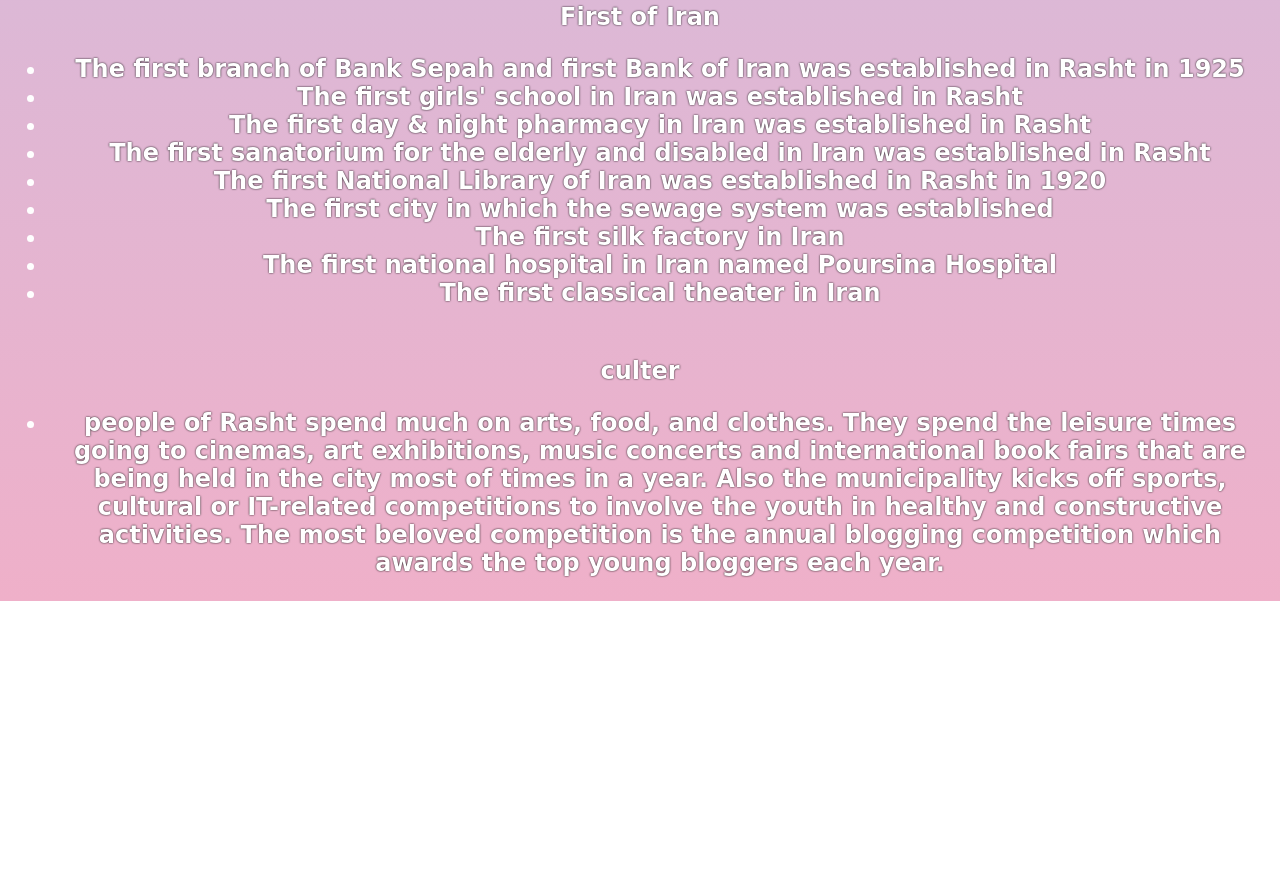
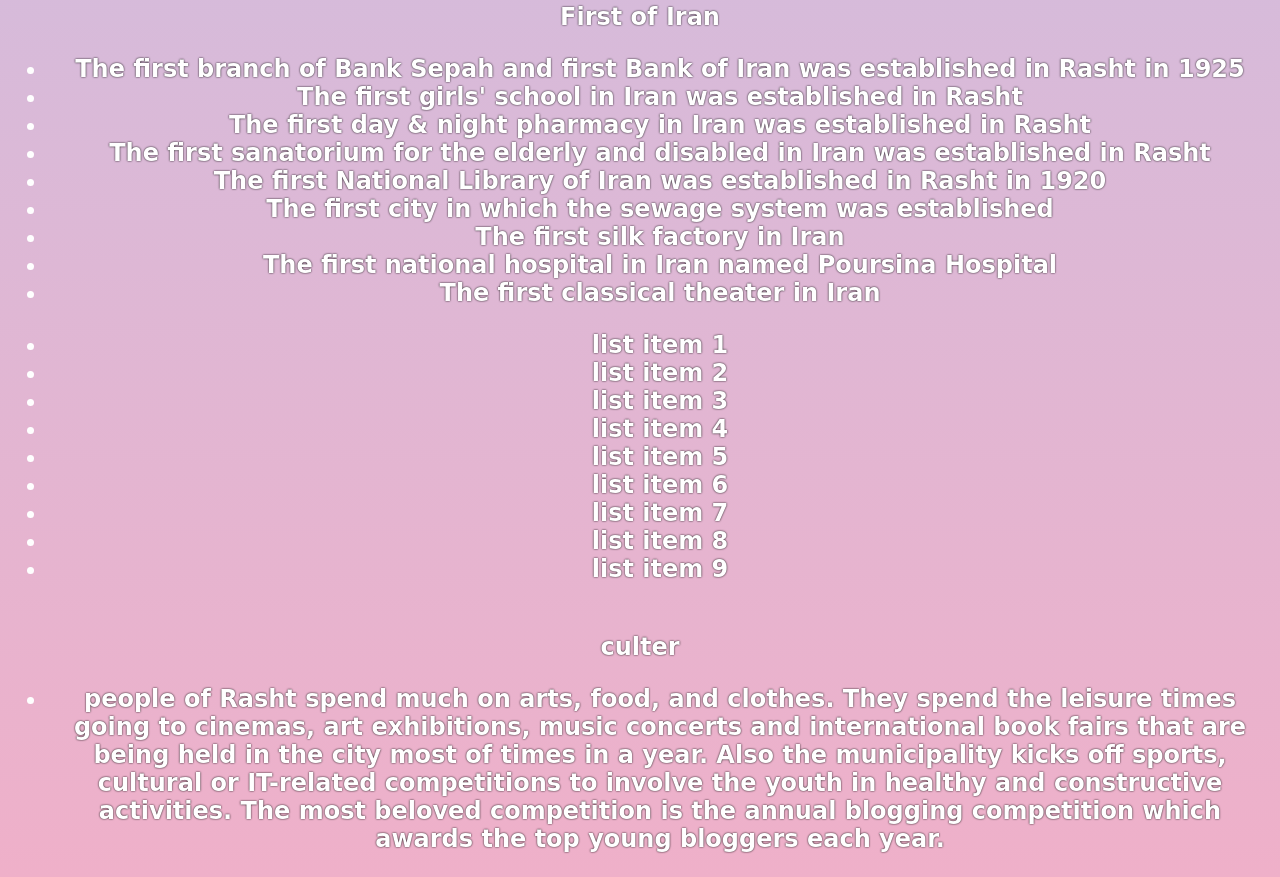
Before and after one commit to Amir-7091/rasht2, a website built with Vite: page index.html in a window 1280 px wide. Shown: the part 1883-2760 px from the top of the page. Before the commit the page ends 2484 px from the top, so only its background shows below. Built offline with nearby package versions, Linux system fonts and the light colour scheme; files whose address does not match are found by name; a web font is replaced by a local one.

Commit message:
Update index.html

```diff
--- a/index.html
+++ b/index.html
@@ -40,6 +40,17 @@
                 <li>The first national hospital in Iran named Poursina Hospital</li>
                 <li>The first classical theater in Iran</li>
                </ul>
+                <ul class="no-bullets">
+                    <li>list item 1</li>
+                    <li>list item 2</li>
+                    <li>list item 3</li>
+                    <li>list item 4</li>
+                    <li>list item 5</li>
+                    <li>list item 6</li>
+                    <li>list item 7</li>
+                    <li>list item 8</li>
+                    <li>list item 9</li>
+                </ul>
             </h2>
         </div>
 
```
